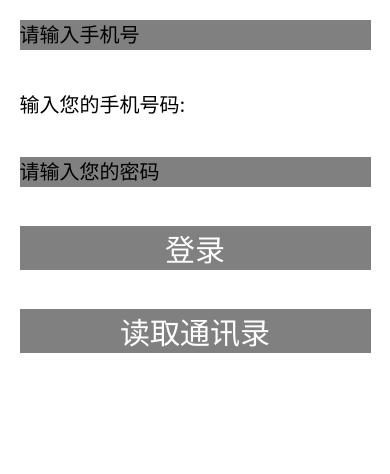
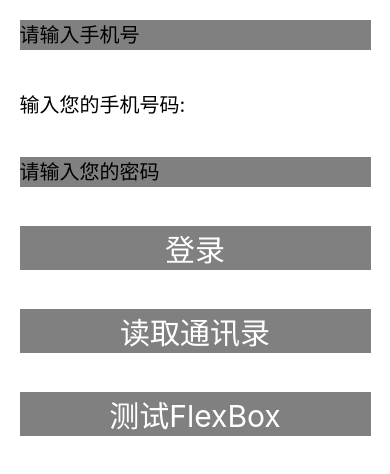
Before and after one commit to LittleSakana/LearnRN, a React Native app: screen / in a window 390 px wide. Shown: the top 474 px of the page. Built offline with nearby package versions, Linux system fonts and the light colour scheme.

Commit message:
1. View布局

```diff
--- /dev/null
+++ b/source/DSFlexBoxPage.js
@@ -0,0 +1,88 @@
+/**
+ * Created by fengdongsheng on 2018/3/26.
+ */
+
+import React, {Component} from 'react';
+import {
+    StyleSheet,
+    View,
+    PixelRatio,
+} from 'react-native';
+
+let pixelRatio = PixelRatio.get();
+
+export default class DSFlexBoxPage extends Component {
+    render() {
+        return (
+            <View style={styles.container}>
+                <View style={styles.welcome} opacity={0}></View>
+                <View style={styles.welcome} opacity={0.1}></View>
+                <View style={styles.welcome} opacity={0.25}></View>
+                <View style={styles.welcome} opacity={0.5}></View>
+                <View style={styles.welcome} opacity={0.75}></View>
+                <View style={styles.welcome} opacity={5}></View>
+                <View style={styles.welcome}></View>
+                {/*<View style={styles.firstRow}>*/}
+                    {/*<View style={styles.test4}></View>*/}
+                    {/*<View style={styles.test4}></View>*/}
+                    {/*<View style={styles.test4}></View>*/}
+                    {/*<View style={styles.test4}></View>*/}
+                    {/*<View style={styles.test4}></View>*/}
+                {/*</View>*/}
+                {/*<View style={styles.testPosition}></View>*/}
+            </View>
+        );
+    }
+}
+
+var styles = StyleSheet.create({
+    container: {
+        flex: 1,
+        backgroundColor: 'grey',
+        alignItems: 'center',
+        justifyContent: 'space-around',
+    },
+    welcome: {
+        width: 50,
+        height: 50,
+        borderWidth: 1/pixelRatio,
+        backgroundColor: 'white',
+        borderRadius: 25,
+    },
+    firstRow: {
+        height: 80,
+        top: 40,
+        backgroundColor: 'black',
+        flexDirection: 'row',
+        flexWrap: 'wrap',
+        // justifyContent: 'space-between',
+        alignItems: 'center',
+    },
+    test1: {
+        width: 68,
+        height: 24,
+        backgroundColor: 'white',
+    },
+    test2: {
+        width: 40,
+        height: 24,
+        backgroundColor: 'white',
+    },
+    test3: {
+        width: 100,
+        height: 24,
+        backgroundColor: 'white',
+    },
+    test4: {
+        height: 50,
+        backgroundColor: 'grey',
+    },
+    testPosition: {
+        backgroundColor: 'grey',
+        height: 60,
+        width: 60,
+        position: 'absolute',
+        top: 150,
+        right: 50,
+    }
+});
--- a/source/DSRegisterPage.js
+++ b/source/DSRegisterPage.js
@@ -13,6 +13,8 @@ import {
     Alert,
 } from 'react-native';
 
+import DSFlexBoxPage from './DSFlexBoxPage';
+
 let widthOfMagin = Dimensions.get('window').width * 0.05;
 
 export default class DSRegisterPage extends Component {
@@ -26,7 +28,8 @@ export default class DSRegisterPage extends Component {
         this.messageInfo = 'Hello world.';
         this.state = {
             phoneNumber: '',
-            password: ''
+            password: '',
+            showFlexBox: '0',
         };
         this.updatePasswrod = this.updatePasswrod.bind(this);
     }
@@ -52,6 +55,11 @@ export default class DSRegisterPage extends Component {
     }
     render() {
         console.log('This is in render method');
+        if (this.state.showFlexBox === '1') {
+            return (
+                <DSFlexBoxPage></DSFlexBoxPage>
+            );
+        } else {
             return (
                 <View style={styles.container}>
                     <TextInput style={styles.textinputStyle}
@@ -73,8 +81,13 @@ export default class DSRegisterPage extends Component {
                           onPress={()=> this.userPressAddressBook()}>
                         读取通讯录
                     </Text>
+                    <Text style={styles.bigTextPromtStyle}
+                          onPress={()=> this.testFlexBox()}>
+                        测试FlexBox
+                    </Text>
                 </View>
             );
+        }
     }
     userPressConfirm() {
         this.props.onLoginPressed(this.state.phoneNumber, this.state.password);
@@ -92,6 +105,11 @@ export default class DSRegisterPage extends Component {
     }
     doGetAddressBook() {
         console.log('去获取通讯录');
+    }
+    testFlexBox() {
+        this.setState({
+            showFlexBox: '1',
+        });
     }
 }
 
```
Also changed, not shown: 5 other files (tests, documents, lock files or other folders). Lines whose indentation alone changed are shown as unchanged.
